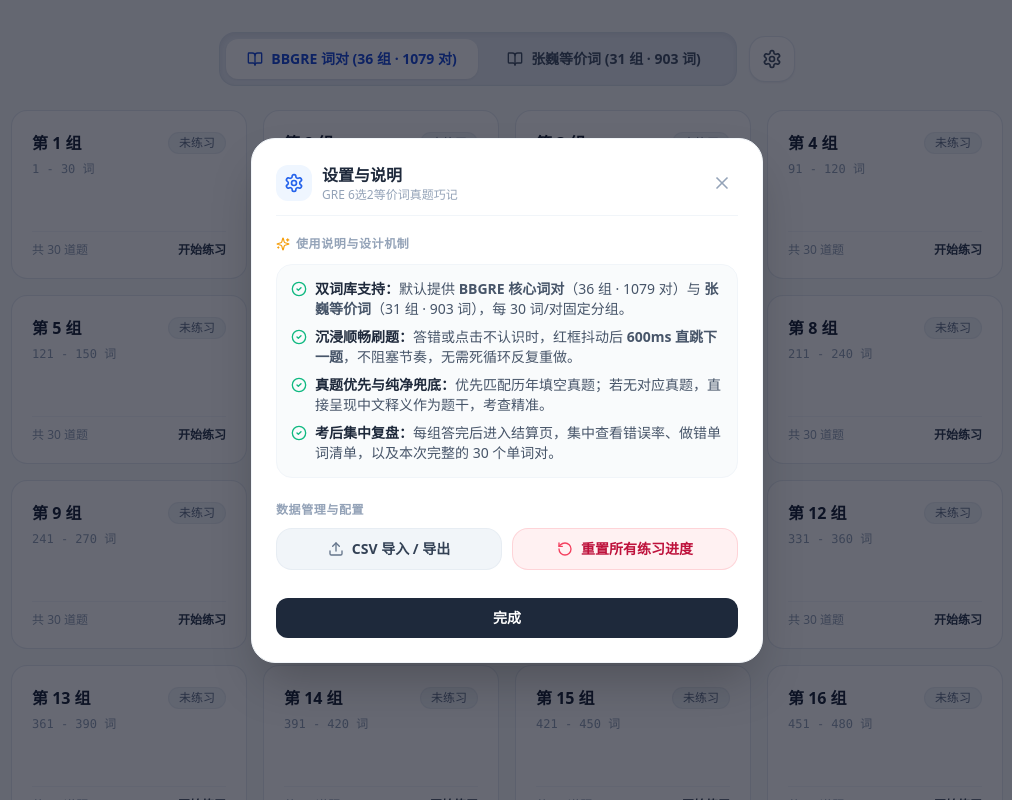
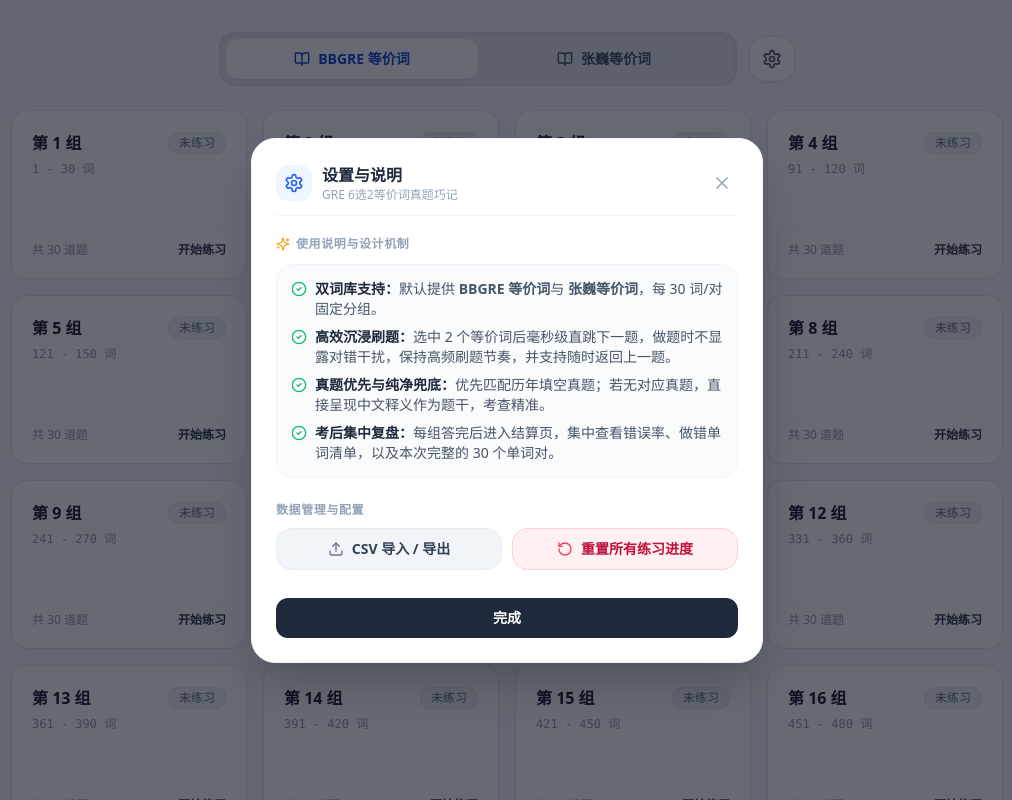
Before and after one commit to pickmiu/gre-select-two, a React (Vite) app: page / in a window 1280 px wide. Both pictures are taken after a click on the button "设置与说明". Shown: the top 800 px of the page, without its empty margins (133-1145 px from the left). Built offline with nearby package versions, Linux system fonts and the light colour scheme.

Commit message:
style: rename tab to BBGRE等价词 and remove group and word count info from tabs

```diff
--- a/src/components/Common/SettingsModal.tsx
+++ b/src/components/Common/SettingsModal.tsx
@@ -82,15 +82,15 @@ export const SettingsModal: React.FC<SettingsModalProps> = ({ isOpen, onClose })
                 <CheckCircle2 className="w-4 h-4 text-emerald-500 shrink-0 mt-0.5" />
                 <div>
                   <strong className="text-slate-800">双词库支持：</strong>
-                  默认提供 <strong>BBGRE 核心词对</strong>（36 组 · 1079 对）与 <strong>张巍等价词</strong>（31 组 · 903 词），每 30 词/对固定分组。
+                  默认提供 <strong>BBGRE 等价词</strong>与 <strong>张巍等价词</strong>，每 30 词/对固定分组。
                 </div>
               </div>
 
               <div className="flex items-start space-x-2">
                 <CheckCircle2 className="w-4 h-4 text-emerald-500 shrink-0 mt-0.5" />
                 <div>
-                  <strong className="text-slate-800">沉浸顺畅刷题：</strong>
-                  答错或点击不认识时，红框抖动后 <strong>600ms 直跳下一题</strong>，不阻塞节奏，无需死循环反复重做。
+                  <strong className="text-slate-800">高效沉浸刷题：</strong>
+                  选中 2 个等价词后毫秒级直跳下一题，做题时不显露对错干扰，保持高频刷题节奏，并支持随时返回上一题。
                 </div>
               </div>
 
--- a/src/components/GroupList/GroupSelectionPage.tsx
+++ b/src/components/GroupList/GroupSelectionPage.tsx
@@ -44,7 +44,7 @@ export const GroupSelectionPage: React.FC = () => {
             }`}
           >
             <BookOpen className="w-4 h-4 shrink-0" />
-            <span>BBGRE 词对 (36 组 · 1079 对)</span>
+            <span>BBGRE 等价词</span>
           </button>
 
           <button
@@ -56,7 +56,7 @@ export const GroupSelectionPage: React.FC = () => {
             }`}
           >
             <BookOpen className="w-4 h-4 shrink-0" />
-            <span>张巍等价词 (31 组 · 903 词)</span>
+            <span>张巍等价词</span>
           </button>
         </div>
 
```
